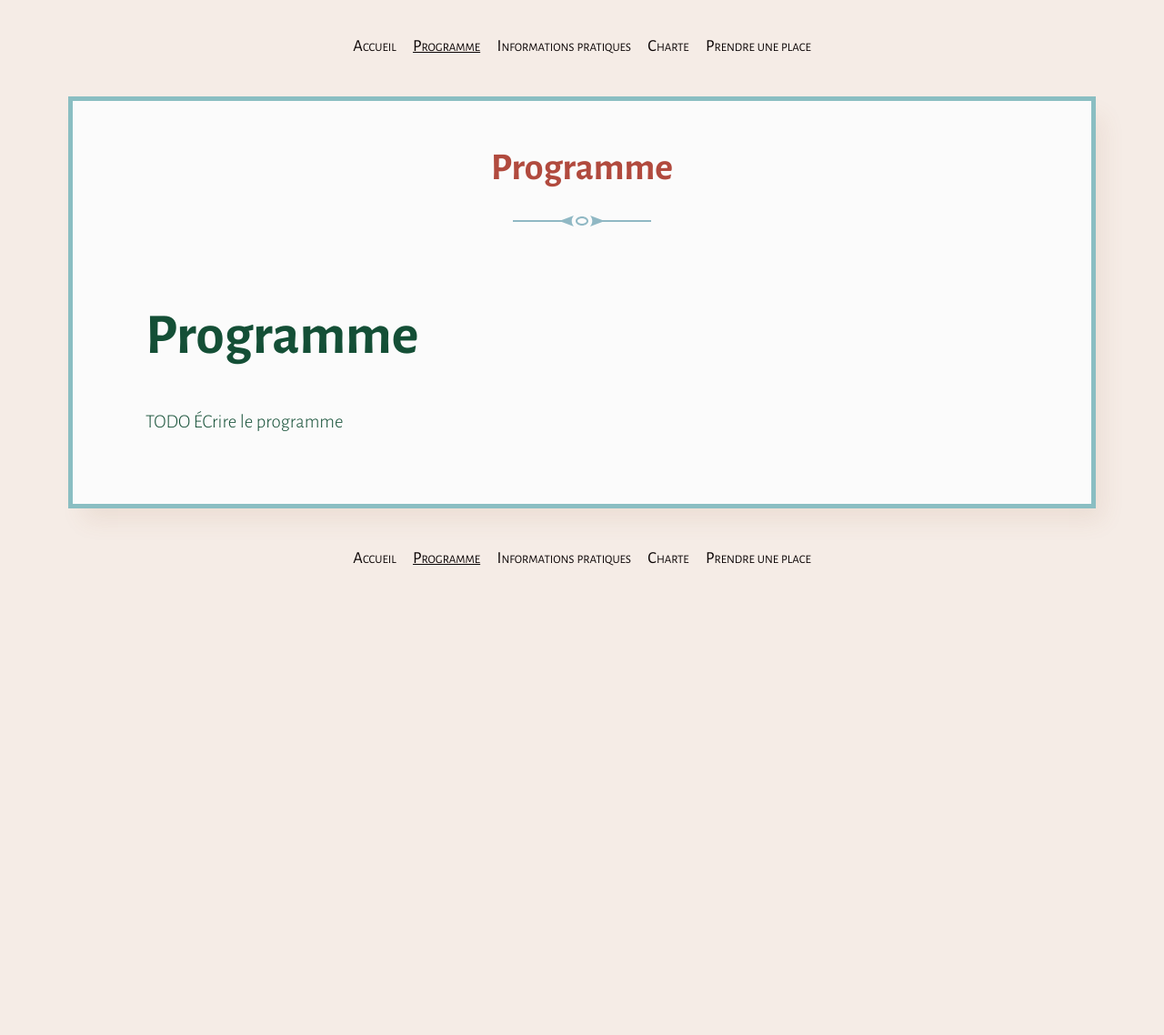
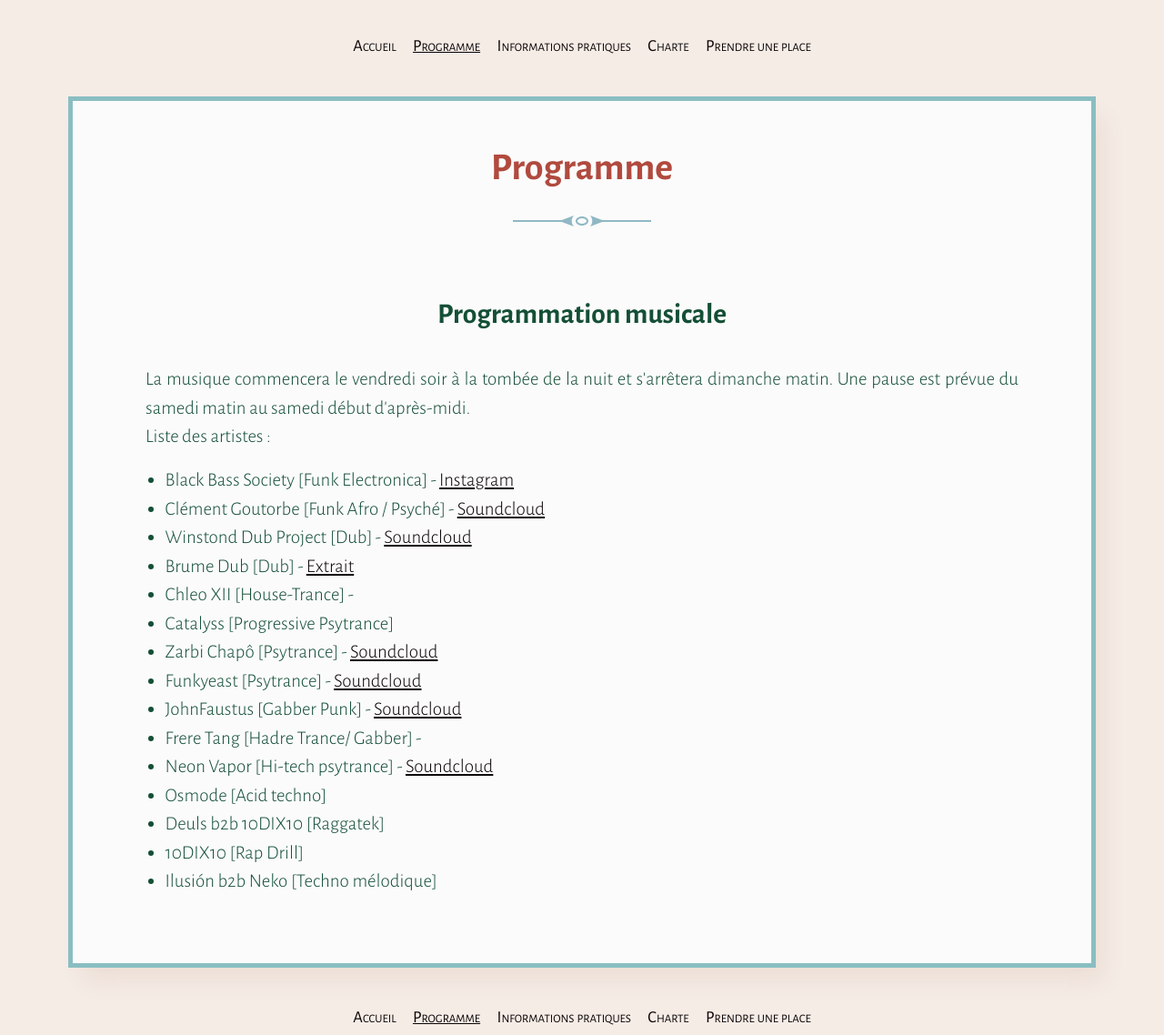
Before and after one commit to Herbes-Folles/Herbes-Folles.github.io, a Jekyll site: the page built from content/programme.md, in a window 1280 px wide. Shown: the whole page at 91% size. Built offline with Jekyll 4.4.1, drawn with Linux system fonts in a browser that asks for light colours; before the commit the page ends 900 px from its top, so only the background shows below that.

Commit message:
Add programme

```diff
--- a/content/programme.md
+++ b/content/programme.md
@@ -3,6 +3,39 @@ layout: post
 title: Programme
 ---
 
-# Programme
+## Programmation musicale
 
-TODO ÉCrire le programme
+La musique commencera le vendredi soir à la tombée de la nuit et s'arrêtera dimanche matin.
+Une pause est prévue du samedi matin au samedi début d'après-midi.
+
+Liste des artistes :
+
+- Black Bass Society [Funk Electronica] - [Instagram](https://www.instagram.com/p/CXLwXQsgvnu/)
+
+- Clément Goutorbe [Funk Afro / Psyché] - [Soundcloud](https://soundcloud.com/funkyeast)
+
+- Winstond Dub Project [Dub] - [Soundcloud](https://soundcloud.com/winstondubproject/sets/terranomads)
+
+- Brume Dub [Dub] - [Extrait](/assets/music/brume_dub-space_dub.mp3)
+
+- Chleo XII [House-Trance] -
+
+- Catalyss [Progressive Psytrance]
+
+- Zarbi Chapô [Psytrance] - [Soundcloud](https://soundcloud.com/zarbi-chapo)
+
+- Funkyeast [Psytrance] - [Soundcloud](https://soundcloud.com/funkyeast)
+
+- JohnFaustus [Gabber Punk] - [Soundcloud](https://soundcloud.com/johnfaustus)
+
+- Frere Tang [Hadre Trance/ Gabber] -
+
+- Neon Vapor [Hi-tech psytrance] - [Soundcloud](https://soundcloud.com/neonvapor)
+
+- Osmode [Acid techno]
+
+- Deuls b2b 10DIX10 [Raggatek]
+
+- 10DIX10 [Rap Drill]
+
+- Ilusión b2b Neko [Techno mélodique]
```
Also changed, not shown: 1 other file.
